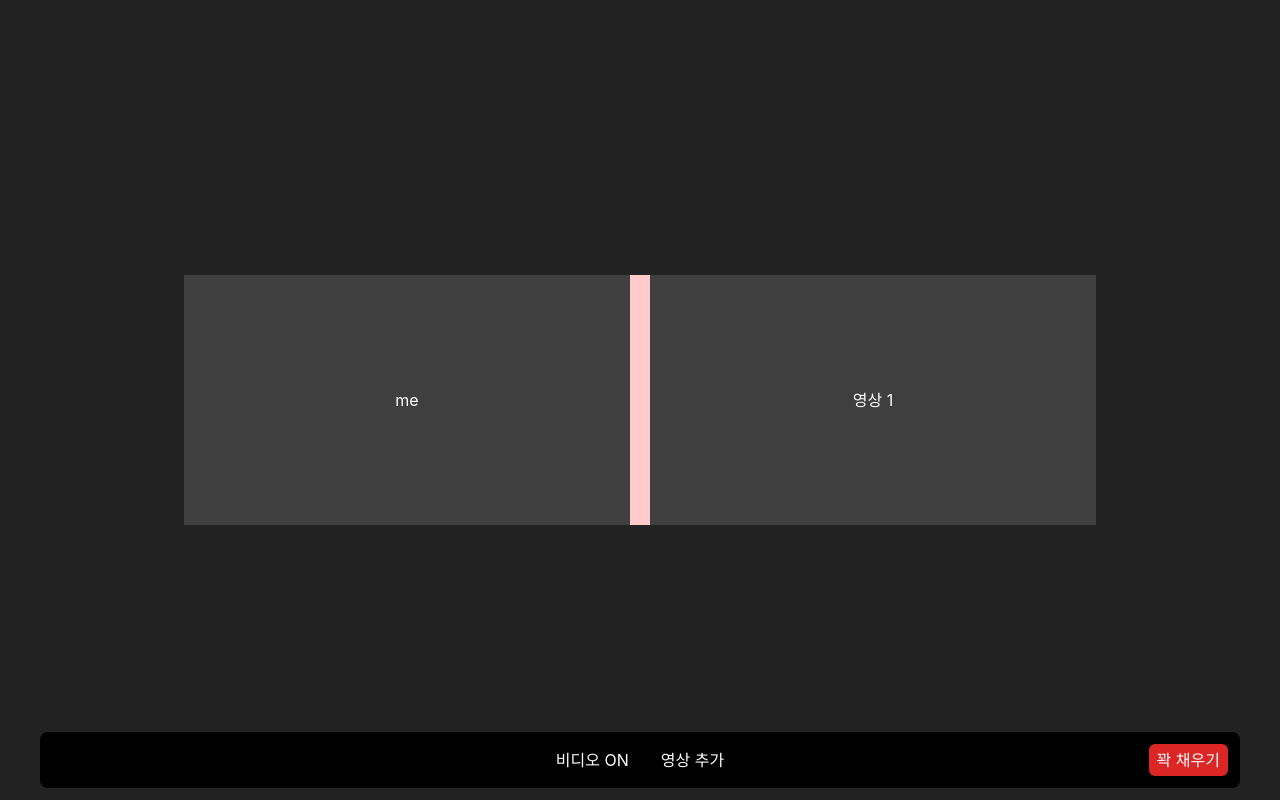
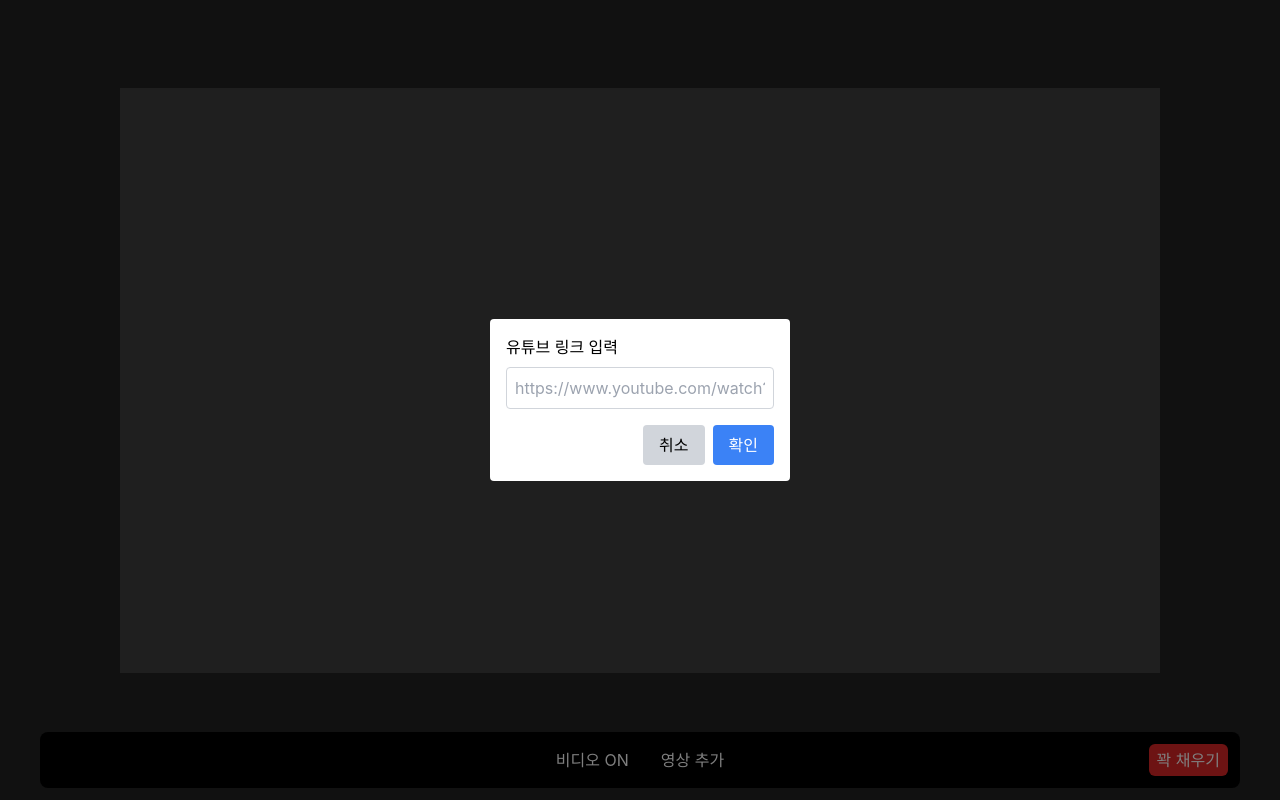
Before and after one commit to kimminsu31415/withstudy, a React (Create React App) app: page /test4 in a window 1280 px wide. Both pictures are taken after a click on the button "영상 추가". Built offline with nearby package versions, Linux system fonts and the light colour scheme.

Commit message:
fix: Test4 완성

```diff
--- a/src/pages/Test4.jsx
+++ b/src/pages/Test4.jsx
@@ -2,50 +2,135 @@ import React, { useState } from "react";
 import TestTool from "../components/TestTool";
 
 function Test4() {
-  // 추가 영상(div)의 개수를 state로 관리 (최대 3개)
-  const [videoCount, setVideoCount] = useState(0);
+  // youtube 링크들을 배열로 관리 (최대 3개)
+  const [youtubeLinks, setYoutubeLinks] = useState([]);
+  // 모달 창(링크 입력창) 노출 여부 관리
+  const [showInput, setShowInput] = useState(false);
+  // 입력한 링크 값을 관리
+  const [inputLink, setInputLink] = useState("");
 
-  // "영상 추가" 버튼 클릭 시 호출되는 함수
-  const addVideo = () => {
-    // videoCount가 3 미만일 때만 추가 (최대 3개)
-    if (videoCount < 3) {
-      setVideoCount(videoCount + 1);
+  // 유튜브 URL을 embed URL로 변환하는 헬퍼 함수
+  const getYoutubeEmbedUrl = (url) => {
+    try {
+      const urlObj = new URL(url);
+      // 일반적인 youtube 링크: https://www.youtube.com/watch?v=VIDEO_ID
+      if (urlObj.hostname.includes("youtube.com")) {
+        const videoId = urlObj.searchParams.get("v");
+        if (videoId) return `https://www.youtube.com/embed/${videoId}`;
+      }
+      // 짧은 링크 형식: https://youtu.be/VIDEO_ID
+      if (urlObj.hostname === "youtu.be") {
+        const videoId = urlObj.pathname.slice(1);
+        if (videoId) return `https://www.youtube.com/embed/${videoId}`;
+      }
+    } catch (e) {
+      console.error("유효하지 않은 URL입니다.", e);
+    }
+    // 변환에 실패하면 원본을 그대로 반환 (혹은 다른 처리를 할 수 있음)
+    return url;
+  };
+
+  // "영상 추가" 버튼 클릭 시 호출되는 함수 : 모달을 열어줌
+  const openInputModal = () => {
+    if (youtubeLinks.length < 3) {
+      setShowInput(true);
+    } else {
+      alert("최대 3개의 영상만 추가할 수 있습니다.");
     }
   };
 
-  // 항상 첫 번째 영상은 'me'이며, 그 뒤로 추가 영상들이 순서대로 추가됨
-  const videos = [
-    "me",
-    ...Array.from({ length: videoCount }, (_, i) => `영상 ${i + 1}`),
-  ];
+  // 모달의 확인 버튼 클릭 시 호출되는 함수
+  const handleOk = () => {
+    if (inputLink.trim() === "") {
+      alert("유튜브 링크를 입력하세요.");
+      return;
+    }
+    const embedLink = getYoutubeEmbedUrl(inputLink);
+    setYoutubeLinks([...youtubeLinks, embedLink]);
+    setInputLink("");
+    setShowInput(false);
+  };
 
-  // 영상의 총 개수가 3개 이상이면 grid 레이아웃 (2열), 그렇지 않으면 flex 레이아웃 사용
+  // 모달의 취소 버튼 클릭 시 호출되는 함수
+  const handleCancel = () => {
+    setInputLink("");
+    setShowInput(false);
+  };
+
+  // 항상 첫 번째는 'me' (사용자 카메라 화면)이며, 그 뒤로 입력된 유튜브 영상들이 추가됨
+  const videos = ["me", ...youtubeLinks];
+
+  // 영상의 총 개수가 3개 이상(즉, 'me' 포함 3개 이상)이면 grid 레이아웃, 그렇지 않으면 flex 레이아웃 사용
   const containerClass =
     videos.length >= 3
-      ? "grid grid-cols-2 gap-5 bg-red-200"
-      : "flex w-full justify-center gap-5 bg-red-200";
+      ? "grid grid-cols-2 gap-5 "
+      : "flex w-full justify-center gap-5 ";
 
   return (
     <div className="relative flex min-h-screen w-full bg-[#222222] text-white">
       {/* 메인 콘텐츠 영역 */}
-      <div className="mx-auto flex w-full max-w-[calc(100%-80px)] flex-col items-center justify-center desktop:px-36">
+      <div className="mx-auto flex w-full max-w-[calc(100%-80px)] flex-col items-center justify-center desktop:px-20 desktop:pb-10">
         {/* 영상 영역 */}
-        <div className="flex max-h-screen w-full flex-col gap-5 bg-blue-200">
+        <div className="flex max-h-screen w-full flex-col gap-5">
           <div className={containerClass}>
             {videos.map((video, index) => (
               <div
                 key={index}
                 className="flex aspect-video w-full items-center justify-center bg-[#3F3F3F]"
               >
-                {video}
+                {video === "me" ? (
+                  // 'me' div는 카메라 화면 (여기서는 단순 텍스트 처리)
+                  "me"
+                ) : (
+                  // 입력된 유튜브 링크에 따른 iframe embed
+                  <iframe
+                    width="100%"
+                    height="100%"
+                    src={video}
+                    title={`youtube-video-${index}`}
+                    frameBorder="0"
+                    allow="accelerometer; autoplay; clipboard-write; encrypted-media; gyroscope; picture-in-picture"
+                    allowFullScreen
+                  ></iframe>
+                )}
               </div>
             ))}
           </div>
         </div>
       </div>
 
-      {/* 하단 Toolbar: onAddVideo prop을 전달 */}
-      <TestTool onAddVideo={addVideo} />
+      {/* 하단 Toolbar에 onAddVideo prop 전달 */}
+      <TestTool onAddVideo={openInputModal} />
+
+      {/* 유튜브 링크 입력 모달 */}
+      {showInput && (
+        <div className="fixed inset-0 flex items-center justify-center bg-black bg-opacity-50">
+          <div className="w-[300px] rounded bg-white p-4">
+            <h2 className="mb-2 text-black">유튜브 링크 입력</h2>
+            <input
+              type="text"
+              value={inputLink}
+              onChange={(e) => setInputLink(e.target.value)}
+              className="mb-4 w-full rounded border border-gray-300 p-2 text-black"
+              placeholder="https://www.youtube.com/watch?v=..."
+            />
+            <div className="flex justify-end gap-2">
+              <button
+                onClick={handleCancel}
+                className="rounded bg-gray-300 px-4 py-2 text-black"
+              >
+                취소
+              </button>
+              <button
+                onClick={handleOk}
+                className="rounded bg-blue-500 px-4 py-2 text-white"
+              >
+                확인
+              </button>
+            </div>
+          </div>
+        </div>
+      )}
     </div>
   );
 }
```
